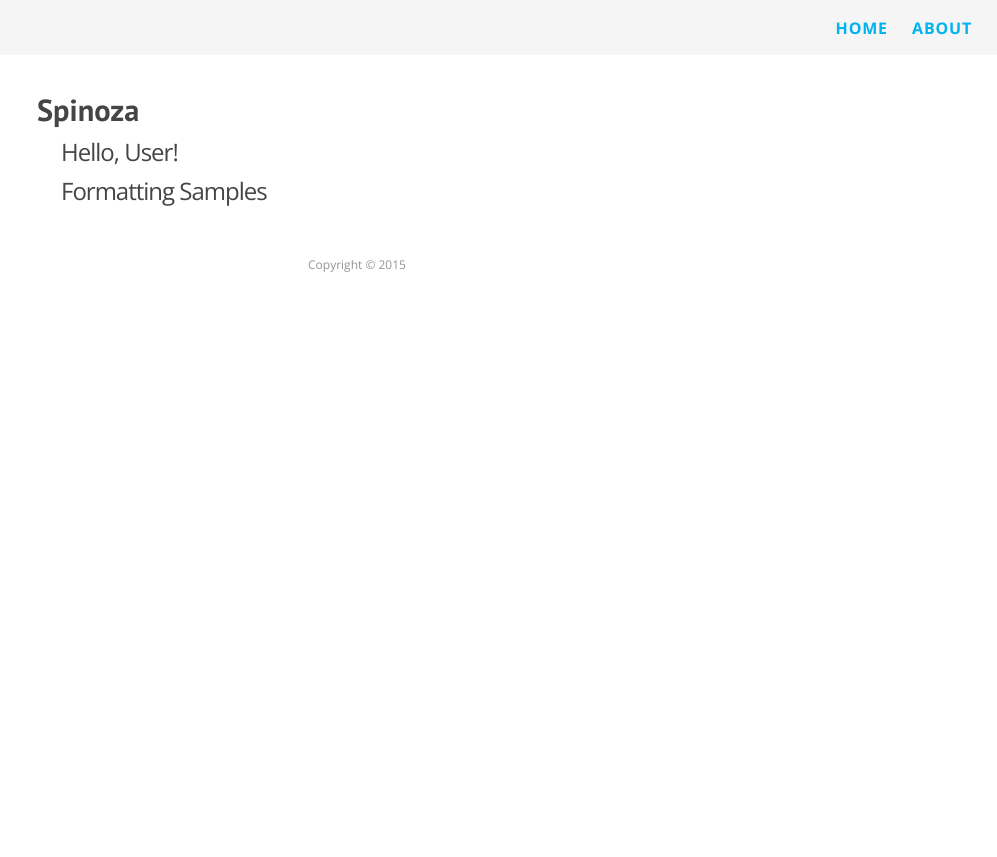
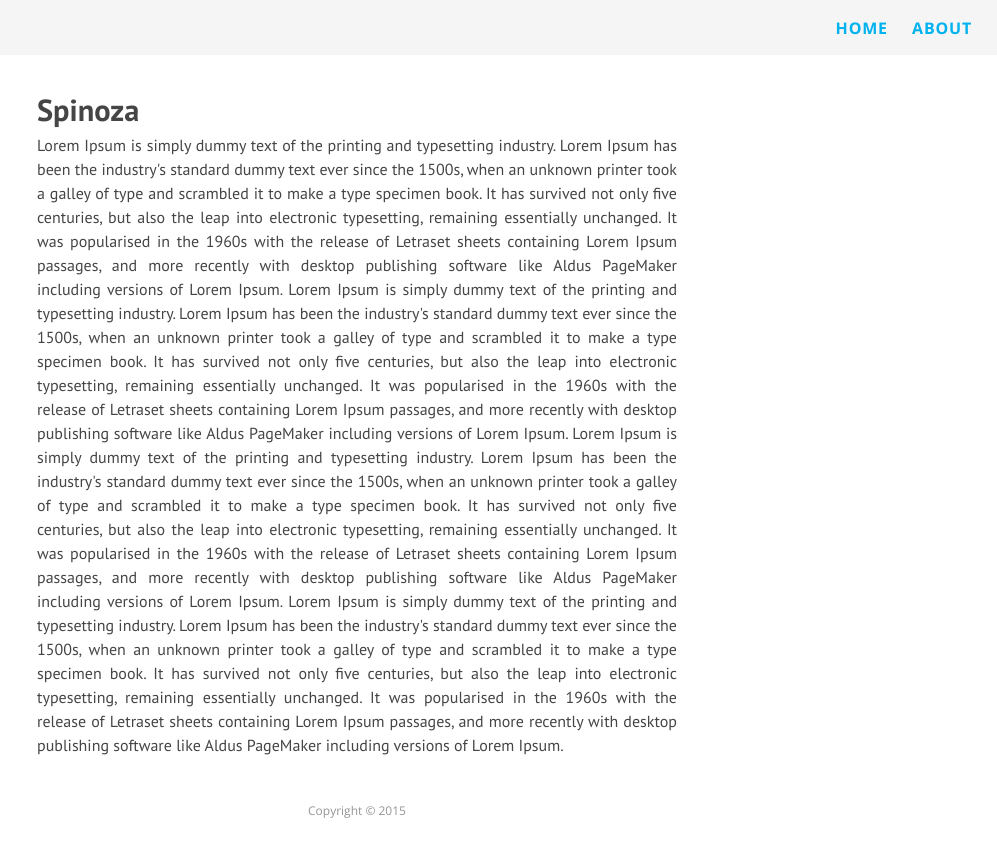
Before and after one commit to Tajtaj/spinoza, a Jekyll site: the page built from index.html, in a window 1280 px wide. Shown: the top 857 px of the page, without its empty margins (283-1280 px from the left). Built offline with Jekyll 4.4.1, drawn with Linux system fonts in a browser that asks for light colours; nearby versions of some CDN libraries; Markdown is read by kramdown in place of the engine named in the settings.

Commit message:
Home page
Home page added.

```diff
--- a/index.html
+++ b/index.html
@@ -5,13 +5,35 @@
 <div class="home">
 
   <h1 class="page-heading">{{ site.title }}</h1>
+<p>Lorem Ipsum is simply dummy text of the printing and typesetting industry.
+Lorem Ipsum has been the industry's standard dummy text ever since the 1500s,
+when an unknown printer took a galley of type and scrambled it to make a type specimen book.
+It has survived not only five centuries, but also the leap into electronic typesetting,
+remaining essentially unchanged. It was popularised in the 1960s with the release of Letraset
+sheets containing Lorem Ipsum passages, and more recently with desktop publishing software like
+Aldus PageMaker including versions of Lorem Ipsum.
+Lorem Ipsum is simply dummy text of the printing and typesetting industry.
+Lorem Ipsum has been the industry's standard dummy text ever since the 1500s,
+when an unknown printer took a galley of type and scrambled it to make a type specimen book.
+It has survived not only five centuries, but also the leap into electronic typesetting,
+remaining essentially unchanged. It was popularised in the 1960s with the release of Letraset
+sheets containing Lorem Ipsum passages, and more recently with desktop publishing software like
+Aldus PageMaker including versions of Lorem Ipsum.
+Lorem Ipsum is simply dummy text of the printing and typesetting industry.
+Lorem Ipsum has been the industry's standard dummy text ever since the 1500s,
+when an unknown printer took a galley of type and scrambled it to make a type specimen book.
+It has survived not only five centuries, but also the leap into electronic typesetting,
+remaining essentially unchanged. It was popularised in the 1960s with the release of Letraset
+sheets containing Lorem Ipsum passages, and more recently with desktop publishing software like
+Aldus PageMaker including versions of Lorem Ipsum.
+Lorem Ipsum is simply dummy text of the printing and typesetting industry.
+Lorem Ipsum has been the industry's standard dummy text ever since the 1500s,
+when an unknown printer took a galley of type and scrambled it to make a type specimen book.
+It has survived not only five centuries, but also the leap into electronic typesetting,
+remaining essentially unchanged. It was popularised in the 1960s with the release of Letraset
+sheets containing Lorem Ipsum passages, and more recently with desktop publishing software like
+Aldus PageMaker including versions of Lorem Ipsum.
 
-  <ul class="post-list">
-    {% for post in site.posts %}
-      <li>
-        <!-- <span class="post-meta">{{ post.date | date: "%b %-d, %Y" }}</span> -->
-        <a class="post-link" href="{{ post.url | prepend: site.baseurl }}">{{ post.title }}</a>
-      </li>
-    {% endfor %}
-  </ul>
+</p>
+
 </div>
```
